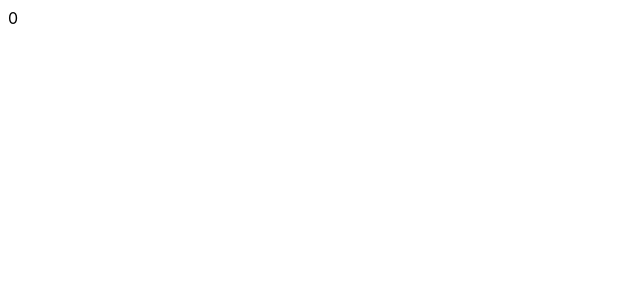
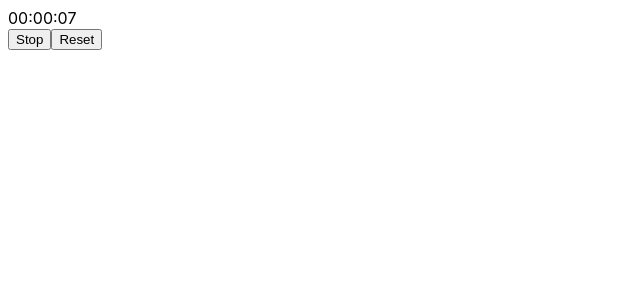
Before and after one commit to Illiakalinin/react-practice, a React (Create React App) app: page / in a window 1280 px wide. Shown: the top 300 px of the page, without its empty margins (0-640 px from the left). Built offline with nearby package versions, Linux system fonts and the light colour scheme.

Commit message:
Add StopWatchH

```diff
--- a/src/App.js
+++ b/src/App.js
@@ -1,8 +1,8 @@
 import React from "react";
-import ClickerCounter from "./components/ClickerCounter";
+import StopWatchH from "./components/StopWatchH";
 
 function App() {
-  return <ClickerCounter />;
+  return <StopWatchH />;
 }
 
 export default App;
--- /dev/null
+++ b/src/components/StopWatchH/index.jsx
@@ -0,0 +1,43 @@
+import React, { useEffect, useState } from "react";
+
+function StopWatchH() {
+  const [count, setCount] = useState(new Date(0, 0, 0, 0, 0, 0, 0));
+  const [isRunning, setIsRunning] = useState(true);
+
+  const tick = () => {
+    setCount((count) => {
+      const newCount = new Date(count.valueOf());
+      newCount.setSeconds(count.getSeconds() + 1);
+      return newCount;
+    });
+  };
+
+  const start = () => {
+    setIsRunning((isRunning) => !isRunning);
+  };
+
+  const reset = () => {
+    setCount(new Date(0, 0, 0, 0, 0, 0, 0));
+  };
+
+  useEffect(() => {
+    let id;
+    if (isRunning) {
+      id = setTimeout(tick, 1000);
+    }
+    return () => {
+      clearTimeout(id);
+    };
+  });
+
+  return (
+    <article>
+      <div>{count.toLocaleTimeString("en-GB")}</div>
+      <button onClick={start}>{isRunning ? "Stop" : "Start"}</button>
+      {/* <button onClick={stop}>Stop</button> */}
+      <button onClick={reset}>Reset</button>
+    </article>
+  );
+}
+
+export default StopWatchH;
```
